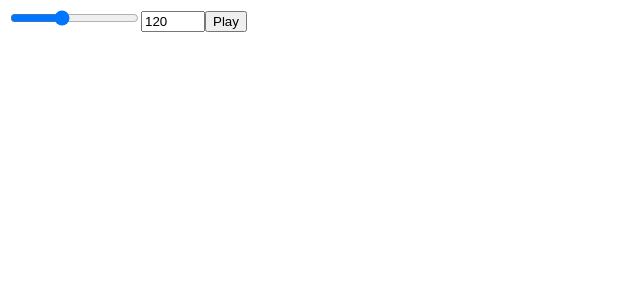
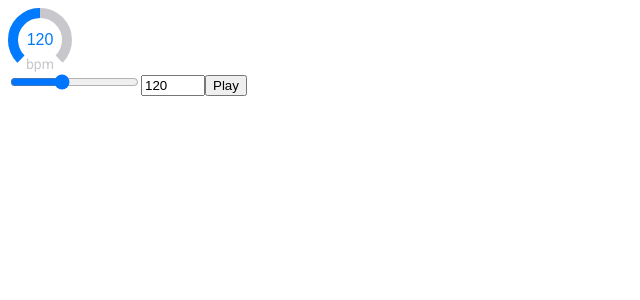
Before and after one commit to Volcomix/jsdaw, a React app: page / in a window 1280 px wide. Shown: the top 300 px of the page, without its empty margins (0-640 px from the left). Built offline with nearby package versions, Linux system fonts and the light colour scheme.

Commit message:
Init knob component

```diff
--- a/public/index.html
+++ b/public/index.html
@@ -1,7 +1,10 @@
+<!doctype html>
 <html>
 
 <head>
-  <meta charset="utf-8" />
+  <meta charset="utf-8">
+  <link rel="stylesheet" href="https://fonts.googleapis.com/css?family=Roboto">
+  <link rel="stylesheet" href="styles.css">
 </head>
 
 <body>
--- /dev/null
+++ b/public/styles.css
@@ -0,0 +1,3 @@
+html, body {
+  font-family: 'Roboto', 'Helvetica', sans-serif;
+}
--- a/src/core/Beat.component.js
+++ b/src/core/Beat.component.js
@@ -1,5 +1,6 @@
 import React from 'react'
 
+import Knob from '../shared/Knob.component'
 import Beat from './Beat'
 
 class BeatComponent extends React.Component {
@@ -25,6 +26,13 @@ class BeatComponent extends React.Component {
     const { bpm, isLooping } = this.state
     return (
       <div>
+        <Knob
+          width={64}
+          lineWidth={10}
+          label='bpm'
+          value={bpm}
+          onChange={this.handleBpmChange}
+        />
         <input
           type='range'
           min={min}
--- /dev/null
+++ b/src/shared/Knob.component.js
@@ -0,0 +1,95 @@
+import React from 'react'
+
+import { keyColor, borderColor } from './styles'
+
+const minAngle = Math.PI * 0.75
+const maxAngle = Math.PI * 0.25
+
+class Knob extends React.Component {
+  get width() {
+    return this.props.width || this.props.height
+  }
+
+  componentDidMount() {
+    this.draw()
+  }
+
+  render() {
+    const { label, value, onChange } = this.props
+    const width = this.width
+    return (
+      <span style={{ width, height: width, ...styles.container }}>
+        <canvas
+          width={width}
+          height={width}
+          ref={canvas => this.canvas = canvas}
+          style={styles.canvas}
+        >
+        </canvas>
+        <input
+          id='input'
+          type='text'
+          value={value}
+          onChange={onChange}
+          style={styles.input}
+        />
+        <label htmlFor='input' style={styles.label}>{label}</label>
+      </span>
+    )
+  }
+
+  draw = () => {
+    const { lineWidth } = this.props
+    const width = this.width
+    const center = width / 2
+    const radius = center - lineWidth / 2
+
+    const ctx = this.canvas.getContext('2d')
+    ctx.lineWidth = lineWidth
+
+    ctx.strokeStyle = borderColor
+    ctx.beginPath()
+    ctx.arc(center, center, radius, minAngle, maxAngle, false)
+    ctx.stroke()
+
+    ctx.strokeStyle = keyColor
+    ctx.beginPath()
+    ctx.arc(center, center, radius, minAngle, Math.PI * 1.5, false)
+    ctx.stroke()
+  }
+}
+
+const styles = {
+  container: {
+    display: 'flex',
+    justifyContent: 'center',
+    alignItems: 'center',
+    position: 'relative',
+  },
+  canvas: {
+    position: 'absolute',
+    top: 0,
+    left: 0,
+  },
+  input: {
+    width: 40,
+    fontSize: 16,
+    zIndex: 10,
+    border: 'none',
+    backgroundColor: 'transparent',
+    textAlign: 'center',
+    color: keyColor,
+  },
+  label: {
+    position: 'absolute',
+    bottom: 0,
+    left: '50%',
+    width: 30,
+    marginLeft: -15,
+    textAlign: 'center',
+    fontSize: 14,
+    color: borderColor,
+  },
+}
+
+export default Knob
--- /dev/null
+++ b/src/shared/styles.js
@@ -0,0 +1,2 @@
+export const keyColor = '#007AFF'
+export const borderColor = '#C7C7CC'
```
